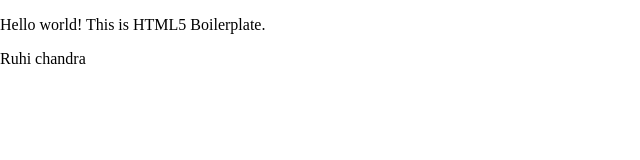
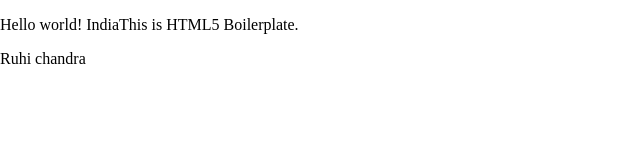
Before and after one commit to ruhichandra14/Hello-git, a plain HTML site: page My GIT/index.html/index.html in a window 1280 px wide. Shown: the full height of the page, 0-640 px from the left. Drawn offline with nearby package versions, Linux system fonts and the light colour scheme.

Commit message:
erere
dfrdfdf

```diff
--- a/My GIT/index.html/index.html
+++ b/My GIT/index.html/index.html
@@ -20,7 +20,7 @@
         <![endif]-->
 
         <!-- Add your site or application content here -->
-        <p>Hello world! This is HTML5 Boilerplate.</p>
+        <p>Hello world! IndiaThis is HTML5 Boilerplate.</p>
         <p>Ruhi chandra</p>
 
         <script src="http://code.jquery.com/jquery-1.12.4.min.js"></script>
```
